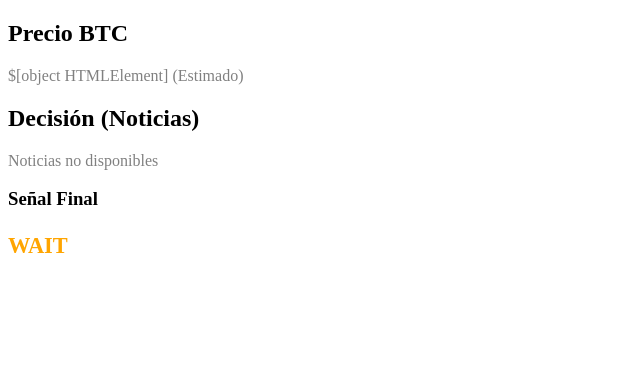
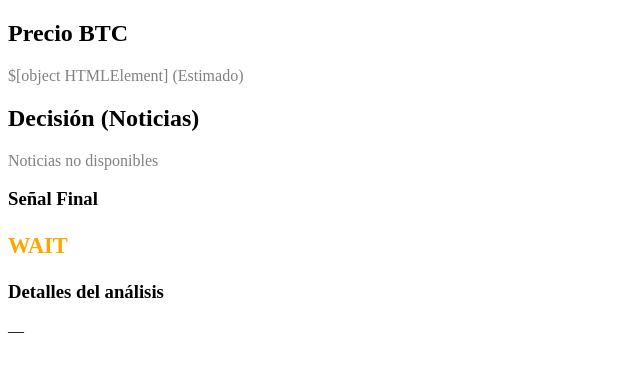
Before and after one commit to jamesbaptist451-arch/trading-decision-app, a plain HTML site: page index.html in a window 1280 px wide. Shown: the whole page, without its empty margins (0-640 px from the left). Drawn offline with Linux system fonts and the light colour scheme; no server answers.

Commit message:
Update index.html

```diff
--- a/index.html
+++ b/index.html
@@ -25,6 +25,10 @@
       <h3>Señal Final</h3>
       <p id="final-signal">Calculando...</p>
 
+      <h3>Detalles del análisis</h3>
+      <p id="analysis-details">—</p>
+
+
 </section>
 
   </main>
```
